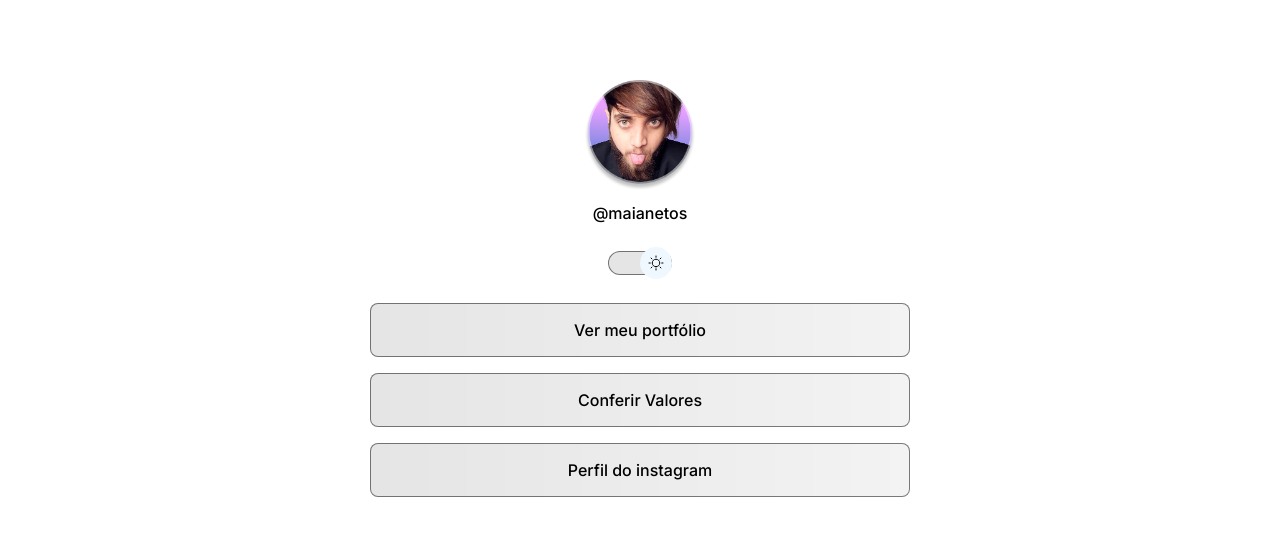
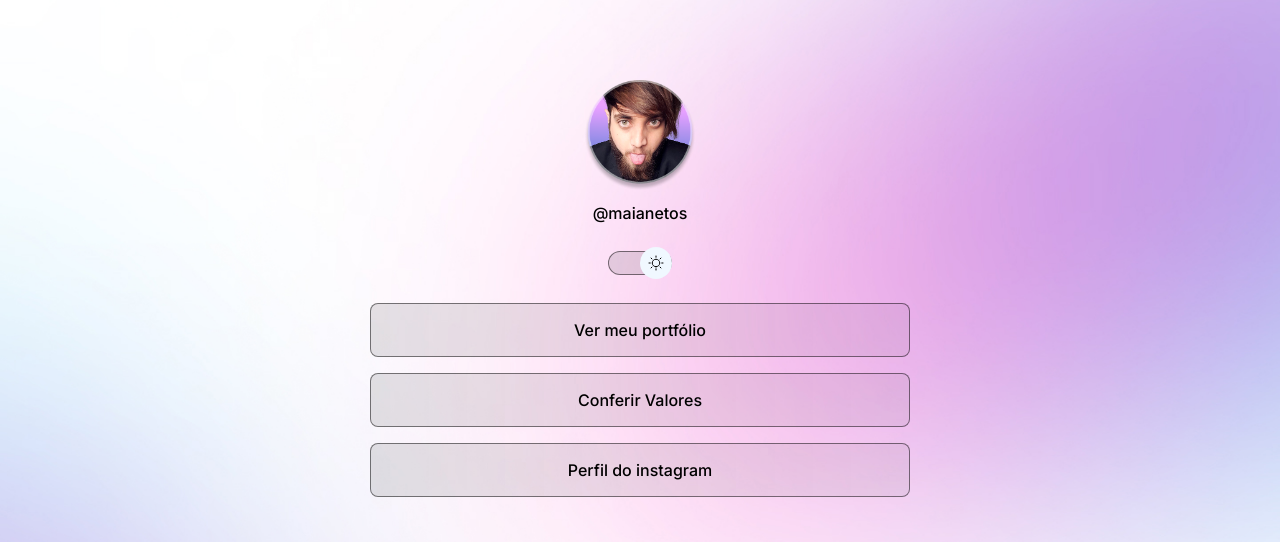
Before and after one commit to maianetos/projetinho, a plain HTML site: page index.html in a window 1280 px wide. Shown: the top 542 px of the page. Drawn offline with nearby package versions, Linux system fonts and the light colour scheme; the site is published under a folder, as on GitHub Pages, so addresses that start at the root find nothing.

Commit message:
update para corrigir o problema do wallpaper

```diff
--- a/style.css
+++ b/style.css
@@ -156,10 +156,10 @@ footer {
 /* media queries */
 @media (min-width: 700px) {
   :root {
-    --bg-url: url(/assets/bg-desktop.jpg);
+    --bg-url: url(assets/bg-desktop.jpg);
   }
   .light {
-    --bg-url: url(/assets/bg-desktop-light.jpg);
+    --bg-url: url(assets/bg-desktop-light.jpg);
   }
 }
 /* animation */
```
